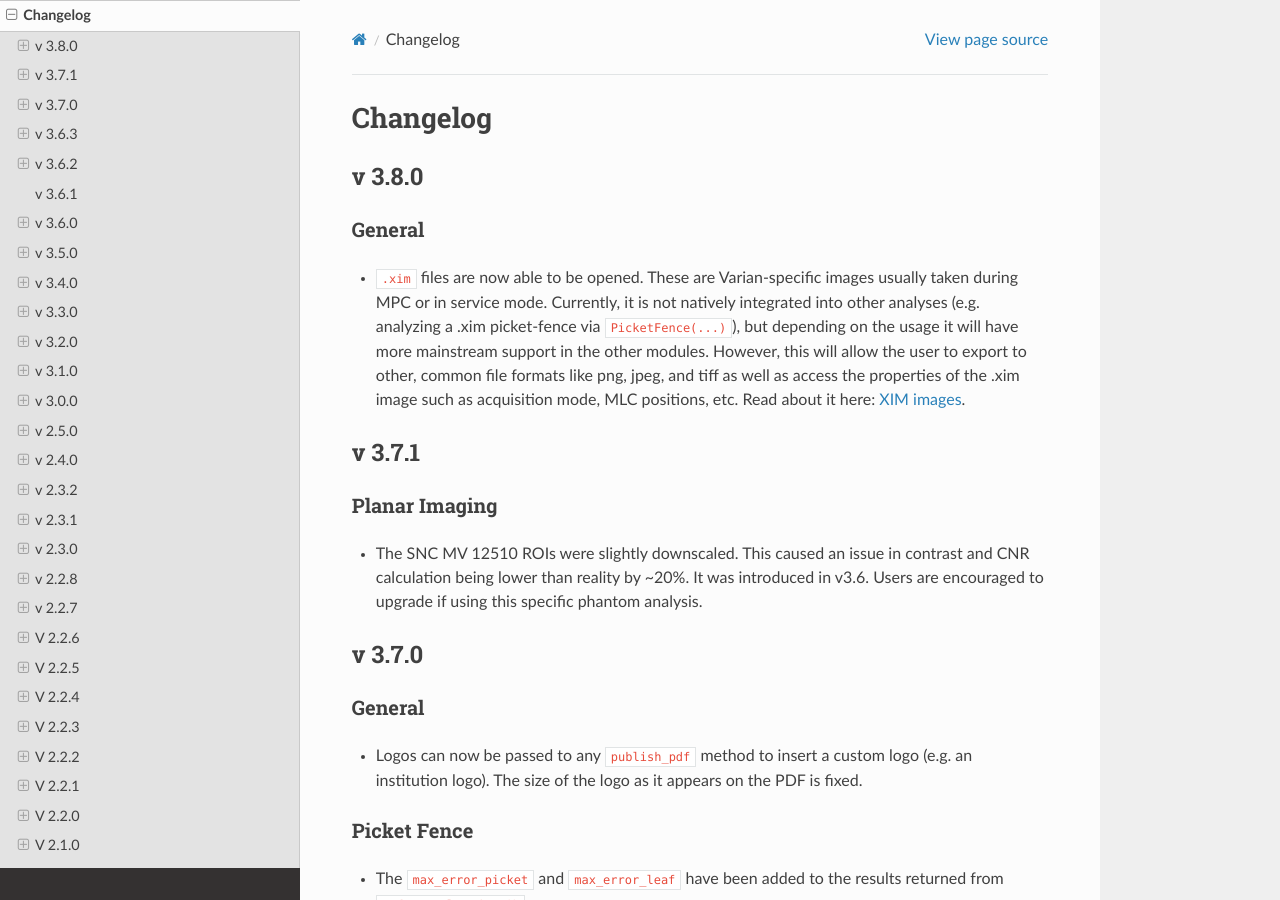
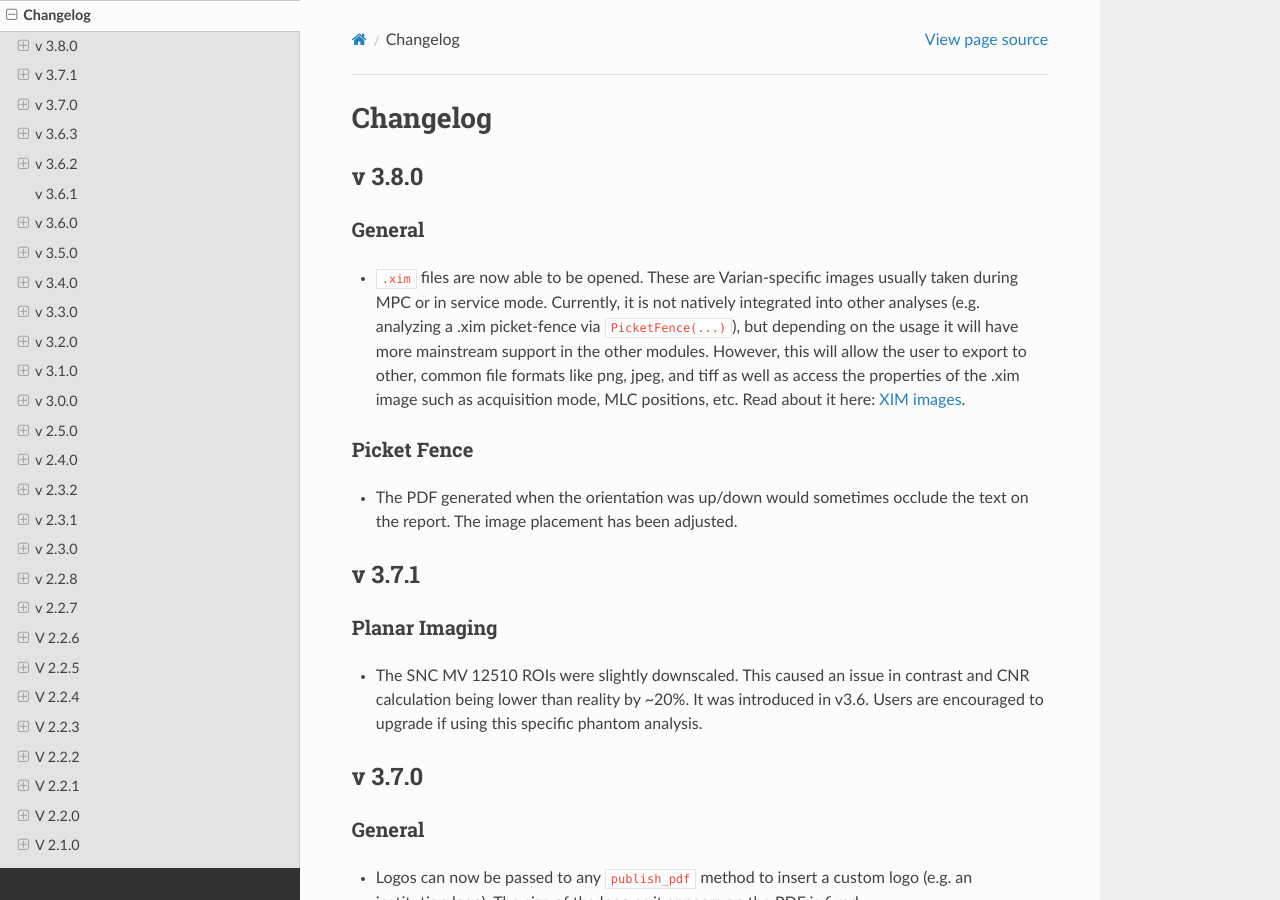
Before and after one commit to jrkerns/pylinac, a Sphinx documentation site: the page built from docs/source/changelog.rst, in a window 1280 px wide and 900 px high. Built offline with Sphinx 7.4.7 and the Read the Docs theme 2.0.0, drawn with Linux system fonts in a browser that asks for light colours; cross-references to code outside the pages are shown as plain code.

Commit message:
add release note

```diff
--- a/docs/source/changelog.rst
+++ b/docs/source/changelog.rst
@@ -14,6 +14,12 @@ General
   on the usage it will have more mainstream support in the other modules. However, this will allow the user to export
   to other, common file formats like png, jpeg, and tiff as well as access the properties of the .xim image such as
   acquisition mode, MLC positions, etc. Read about it here: :ref:`xim-images`.
+
+Picket Fence
+^^^^^^^^^^^^
+
+* The PDF generated when the orientation was up/down would sometimes occlude the text on the report. The image placement has been
+  adjusted.
 
 v 3.7.1
 -------
```
